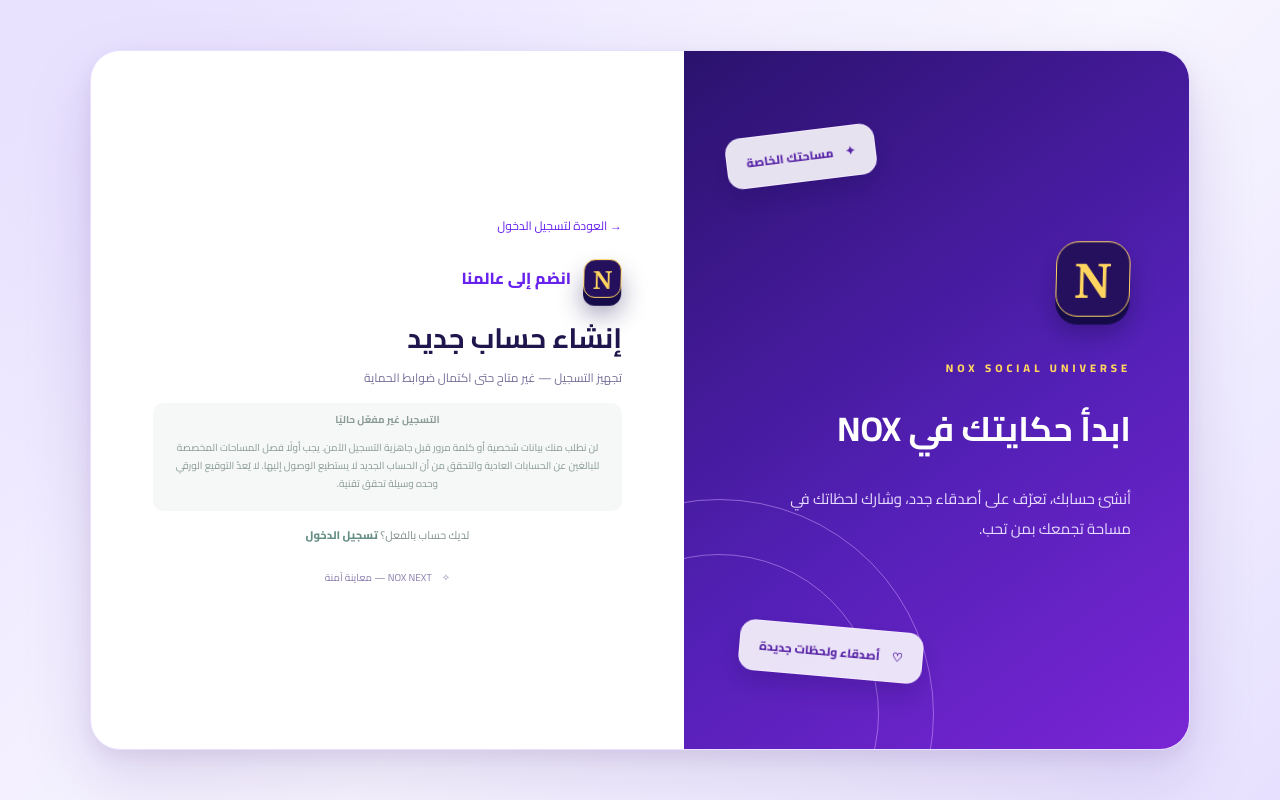
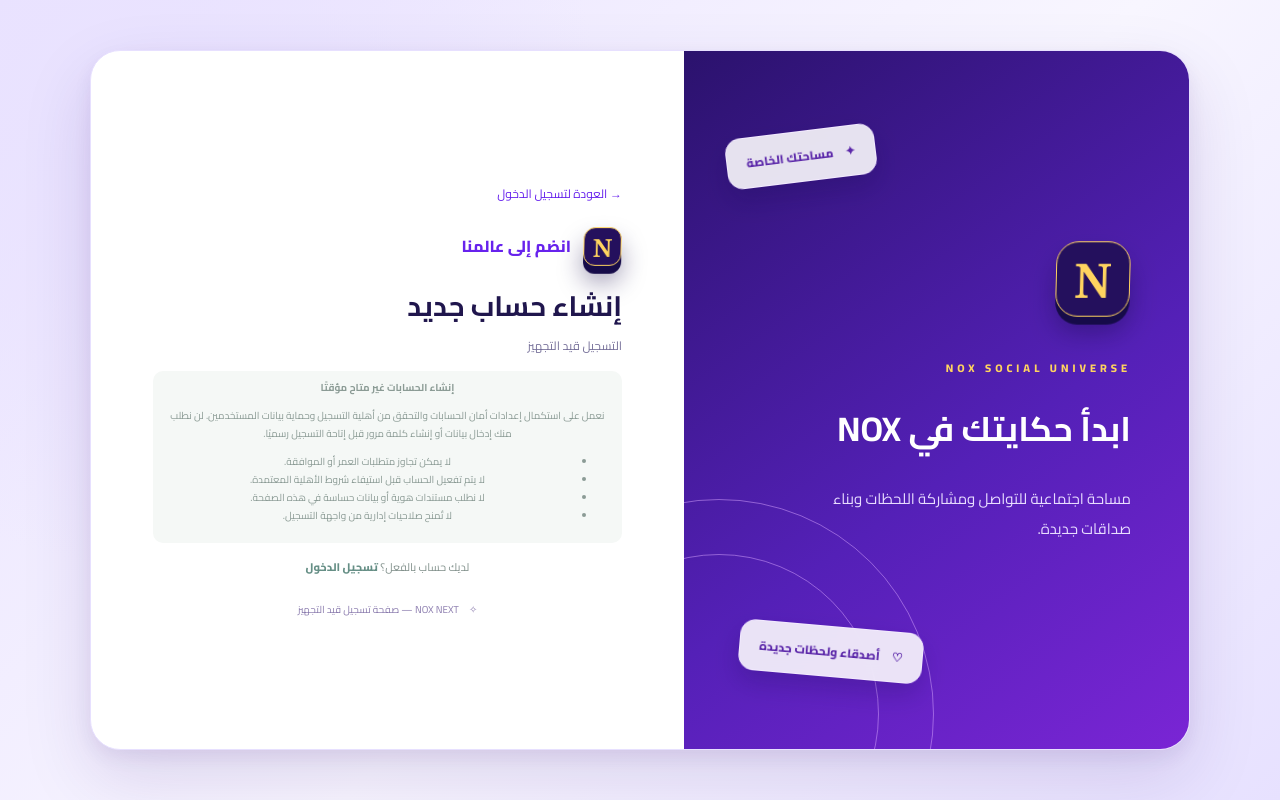
Before and after one commit to m0m330025-del/NOX-NEXT-PREVIEW, a website: page signup.html in a window 1280 px wide. Drawn offline with Linux system fonts and the light colour scheme.

Commit message:
Update signup page with clear safety status

```diff
--- a/signup.html
+++ b/signup.html
@@ -13,20 +13,26 @@
   <div class="brand-mark">N</div>
   <p class="eyebrow">NOX SOCIAL UNIVERSE</p>
   <h1>ابدأ حكايتك في NOX</h1>
-  <p class="brand-copy">أنشئ حسابك، تعرّف على أصدقاء جدد، وشارك لحظاتك في مساحة تجمعك بمن تحب.</p>
+  <p class="brand-copy">مساحة اجتماعية للتواصل ومشاركة اللحظات وبناء صداقات جديدة.</p>
   <div class="orbit orbit-one"></div><div class="orbit orbit-two"></div>
   <div class="floating-card card-a">✦　مساحتك الخاصة</div><div class="floating-card card-b">♡　أصدقاء ولحظات جديدة</div>
 </section>
 <section class="form-panel">
 <a class="back-link" href="./login.html">→ العودة لتسجيل الدخول</a>
 <div class="form-heading"><span class="mini-mark">N</span><span>انضم إلى عالمنا</span></div>
-<h2>إنشاء حساب جديد</h2><p class="subheading">تجهيز التسجيل — غير متاح حتى اكتمال ضوابط الحماية</p>
+<h2>إنشاء حساب جديد</h2><p class="subheading">التسجيل قيد التجهيز</p>
 <section class="demo-note" role="status" aria-live="polite">
-<strong>التسجيل غير مفعّل حاليًا</strong>
-<p>لن نطلب منك بيانات شخصية أو كلمة مرور قبل جاهزية التسجيل الآمن. يجب أولًا فصل المساحات المخصصة للبالغين عن الحسابات العادية والتحقق من أن الحساب الجديد لا يستطيع الوصول إليها. لا يُعدّ التوقيع الورقي وحده وسيلة تحقق تقنية.</p>
+<strong>إنشاء الحسابات غير متاح مؤقتًا</strong>
+<p>نعمل على استكمال إعدادات أمان الحسابات والتحقق من أهلية التسجيل وحماية بيانات المستخدمين. لن نطلب منك إدخال بيانات أو إنشاء كلمة مرور قبل إتاحة التسجيل رسميًا.</p>
+<ul>
+<li>لا يمكن تجاوز متطلبات العمر أو الموافقة.</li>
+<li>لا يتم تفعيل الحساب قبل استيفاء شروط الأهلية المعتمدة.</li>
+<li>لا نطلب مستندات هوية أو بيانات حساسة في هذه الصفحة.</li>
+<li>لا تُمنح صلاحيات إدارية من واجهة التسجيل.</li>
+</ul>
 </section>
 <p class="login-line">لديك حساب بالفعل؟ <a href="./login.html">تسجيل الدخول</a></p>
-<div class="secure-note">✧　NOX NEXT — معاينة آمنة</div>
+<div class="secure-note">✧　NOX NEXT — صفحة تسجيل قيد التجهيز</div>
 </section>
 </main>
 </body></html>
```
